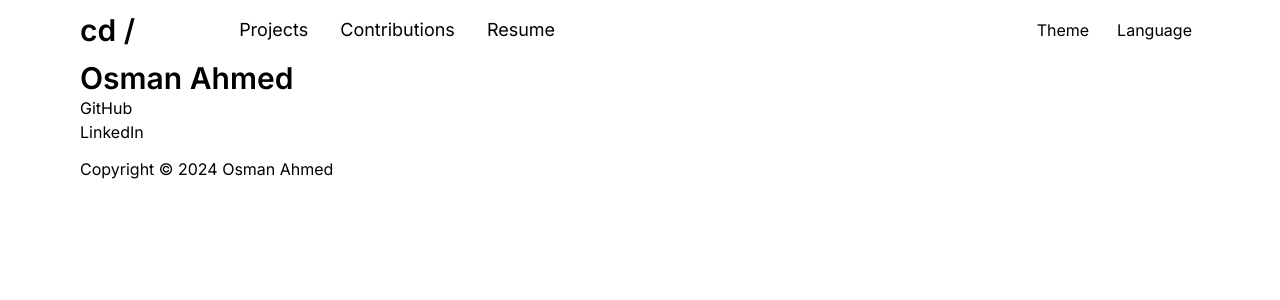
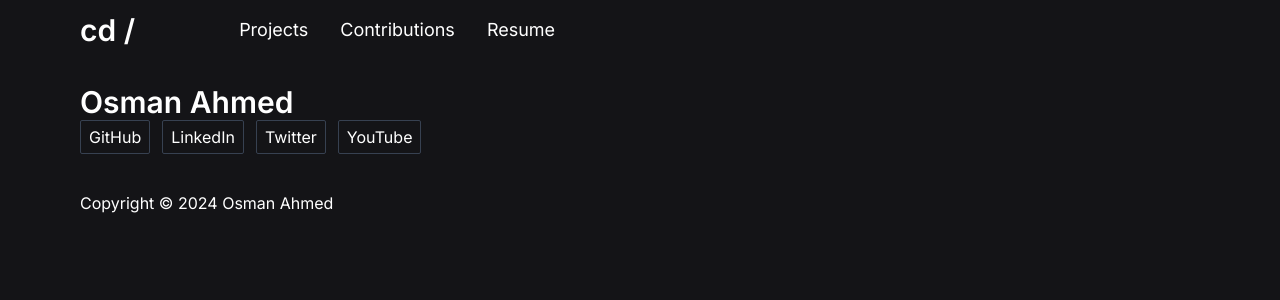
Before and after one commit to alpedia0/onahmed.com, a Next.js app: page / in a window 1280 px wide. Shown: the top 300 px of the page. Built offline with nearby package versions, Linux system fonts and the light colour scheme.

Commit message:
feat: update home page links

```diff
--- a/src/app/header.tsx
+++ b/src/app/header.tsx
@@ -42,7 +42,7 @@ export function Header() {
 
   return (
     <header className={'h-[60px]'}>
-      <nav className='container flex h-full items-center justify-between'>
+      <nav className='container flex h-full items-center'>
         <div className={'flex items-center gap-x-24'}>
           <div><Link href='/' className={'text-3xl font-semibold'}>cd /</Link></div>
           <ul className='flex gap-x-4 text-lg'>
@@ -51,11 +51,6 @@ export function Header() {
             ))}
           </ul>
         </div>
-
-        <ul className={'flex gap-x-3'}>
-          <li><button className={'px-2 py-1'}>Theme</button></li>
-          <li><button className={'px-2 py-1'}>Language</button></li>
-        </ul>
       </nav>
     </header>
   );
--- a/src/app/layout.tsx
+++ b/src/app/layout.tsx
@@ -28,9 +28,11 @@ export default function RootLayout({
   return (
     <html lang="en">
       <body className={inter.className}>
-        <Header />
-        {children}
-        <Footer />
+        <div className={'h-screen bg-[#141417] text-white'}>
+          <Header />
+          <main className={'py-6'}>{children}</main>
+          <Footer />
+        </div>
       </body>
     </html>
   );
--- a/src/app/page.tsx
+++ b/src/app/page.tsx
@@ -1,18 +1,80 @@
 import {Metadata} from 'next';
+import Link from 'next/link';
+import {twMerge} from 'tailwind-merge';
+
+type ColorVariantType = 'github' | 'linkedin' | 'twitter' | 'youtube';
+
+type SocialLinkType = {
+  title: string;
+  href: string;
+  logo: string; // The first logo should be white/gray
+  hoverLogo: string; // The logo on hover should include original colors
+  colorVariant: ColorVariantType;
+}
+
+function SocialLink({
+  title,
+  href,
+  logo,
+  hoverLogo,
+  colorVariant,
+}: {
+  title: string;
+  href: string;
+  logo: string;
+  hoverLogo: string;
+  colorVariant: ColorVariantType;
+}) {
+  const colorVariants: Record<ColorVariantType, string> = {
+    youtube: 'hover:bg-red-500 hover:border-red-500 hover:text-white',
+    github: 'hover:bg-red-500 hover:border-red-500',
+    linkedin: 'hover:bg-red-500 hover:border-red-500',
+    twitter: 'hover:bg-red-500 hover:border-red-500',
+  }
+
+  return (
+    <Link
+      href={href}
+      target={'_blank'}
+      className={twMerge(
+        'inline-block rounded-sm border border-gray-700 px-2 py-1',
+        `${colorVariants[colorVariant]}`
+      )}
+    >
+      {title}
+    </Link>
+  )
+}
 
 export const metadata: Metadata = {
   title: 'Osman Ahmed',
 }
 
 export default function HomePage() {
+  const socialLinks: SocialLinkType[] = [
+    {title: 'GitHub', href: 'https://github.com/onahmed', logo: '#', hoverLogo: '#', colorVariant: 'github'},
+    {title: 'LinkedIn', href: '#', logo: '#', hoverLogo: '#', colorVariant: 'youtube'},
+    {title: 'Twitter', href: '#', logo: '#', hoverLogo: '#', colorVariant: 'twitter'},
+    {title: 'YouTube', href: '#', logo: '#', hoverLogo: '#', colorVariant: 'youtube'},
+  ]
+
   return (
     <div className={'container'}>
       <h1 className={'text-3xl font-semibold'}>Osman Ahmed</h1>
 
       <div>
-        <ul>
-          <li>GitHub</li>
-          <li>LinkedIn</li>
+        <ul className={'flex flex-row flex-wrap gap-3'}>
+          {socialLinks.map((socialLink: SocialLinkType) => (
+            <li key={socialLink.href}>
+              <SocialLink
+                title={socialLink.title}
+                href={socialLink.href}
+                logo={socialLink.logo}
+                hoverLogo={socialLink.hoverLogo}
+                colorVariant={socialLink.colorVariant}
+              />
+            </li>
+          ))}
         </ul>
       </div>
     </div>
```
